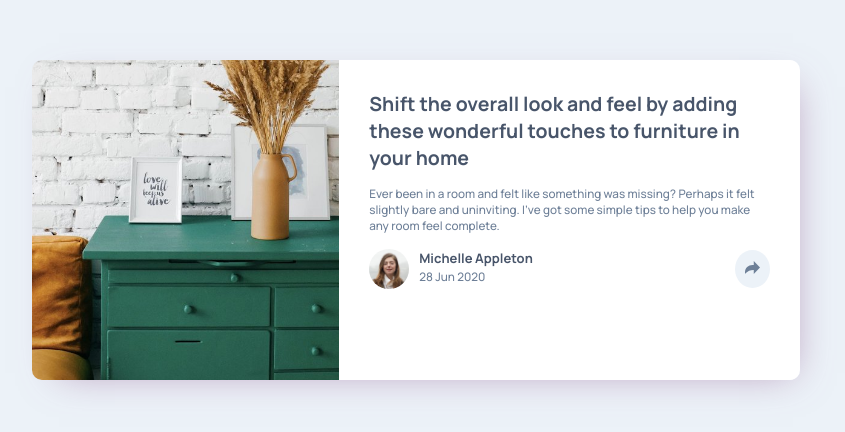
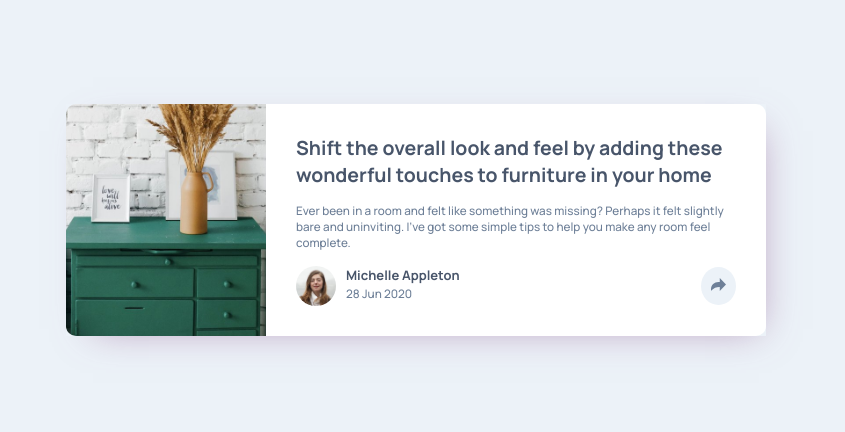
Before and after one commit to MaciejWojtasiak/Article-preview-component, a plain HTML site: page index.html in a window 1280 px wide. Shown: the part 180-612 px from the top of the page, without its empty margins (224-1069 px from the left). Drawn offline with Linux system fonts and the light colour scheme.

Commit message:
fixed design

```diff
--- a/index.html
+++ b/index.html
@@ -16,6 +16,7 @@
 <body>
   <div class="card">
     <div class="card__left">
+      <img src="images/drawers.jpg" alt="">
     </div>
     <div class="card__right">
       <div class="showcase">
@@ -39,13 +40,6 @@
                   d="M15 6.495L8.766.014V3.88H7.441C3.33 3.88 0 7.039 0 10.936v2.049l.589-.612C2.59 10.294 5.422 9.11 8.39 9.11h.375v3.867L15 6.495z" />
               </svg>
             </div>
-          </div>
-        </div>
-      </div>
-    </div>
-  </div>
-  </div>
-
             <div class="share">
               <ul>
                 <li><a href="#">Share</a></li>
@@ -64,6 +58,13 @@
               </ul>
               <span></span>
             </div>
+          </div>
+        </div>
+      </div>
+    </div>
+  </div>
+  </div>
+
   <script src="index.js"></script>
 
 </body>
--- a/style.scss
+++ b/style.scss
@@ -14,7 +14,6 @@
 }
 
 body {
-    position: relative;
     width: 100vw;
     height: 100vh;
     font-size: 13px;
@@ -38,34 +37,35 @@ p {
     top: 50%;
     left: 50%;
     transform: translate(-50%, -50%);
-    width: 60%;
-    height: 40%;
+    max-width: 700px;
     display: flex;
-    justify-content: space-between;
-    align-items: center;
-    overflow: hidden;
-    border-radius: 10px;
 
     box-shadow: 10px 10px 36px -17px rgba(161, 116, 161, 0.71);
 
     &__left {
         position: relative;
-        flex: 2;
-        width: 100%;
-        height: 100%;
-        background-image: url('../images/drawers.jpg');
-        background-size: cover;
-        background-position: left;
+        width: 40%;
+
+        img {
+            width: 100%;
+            height: 100%;
+            object-fit: cover;
+            border-top-left-radius: 10px;
+            border-bottom-left-radius: 10px;
+        }
     }
-
 
     &__right {
         width: 100%;
         height: 100%;
-        flex: 3;
         background-color: white;
+        border-top-right-radius: 10px;
+        border-bottom-right-radius: 10px;
     }
+
 }
+
+
 
 .showcase {
     padding: 30px;
@@ -78,10 +78,12 @@ p {
     }
 
     &__person {
+        position: relative;
         display: flex;
         justify-content: space-between;
         align-items: center;
         width: 100%;
+
 
         &__info {
             display: flex;
@@ -126,19 +128,19 @@ p {
 .share {
     display: none;
     position: absolute;
-    top: 50%;
-    right: 16%;
+    top: -150%;
+    right: -17%;
     width: 200px;
     height: 40px;
     border-radius: 10px;
     background-color: var(--DesaturatedDarkBlue);
     transition: .3s;
+    z-index: 1;
 
     span {
         position: relative;
-        bottom: -15px;
+        bottom: -14px;
         left: 90px;
-
         width: 0;
         height: 0;
         border-left: 15px solid transparent;
```
Also changed, not shown: css/style.css, 1 other file. Lines whose indentation alone changed are shown as unchanged.
